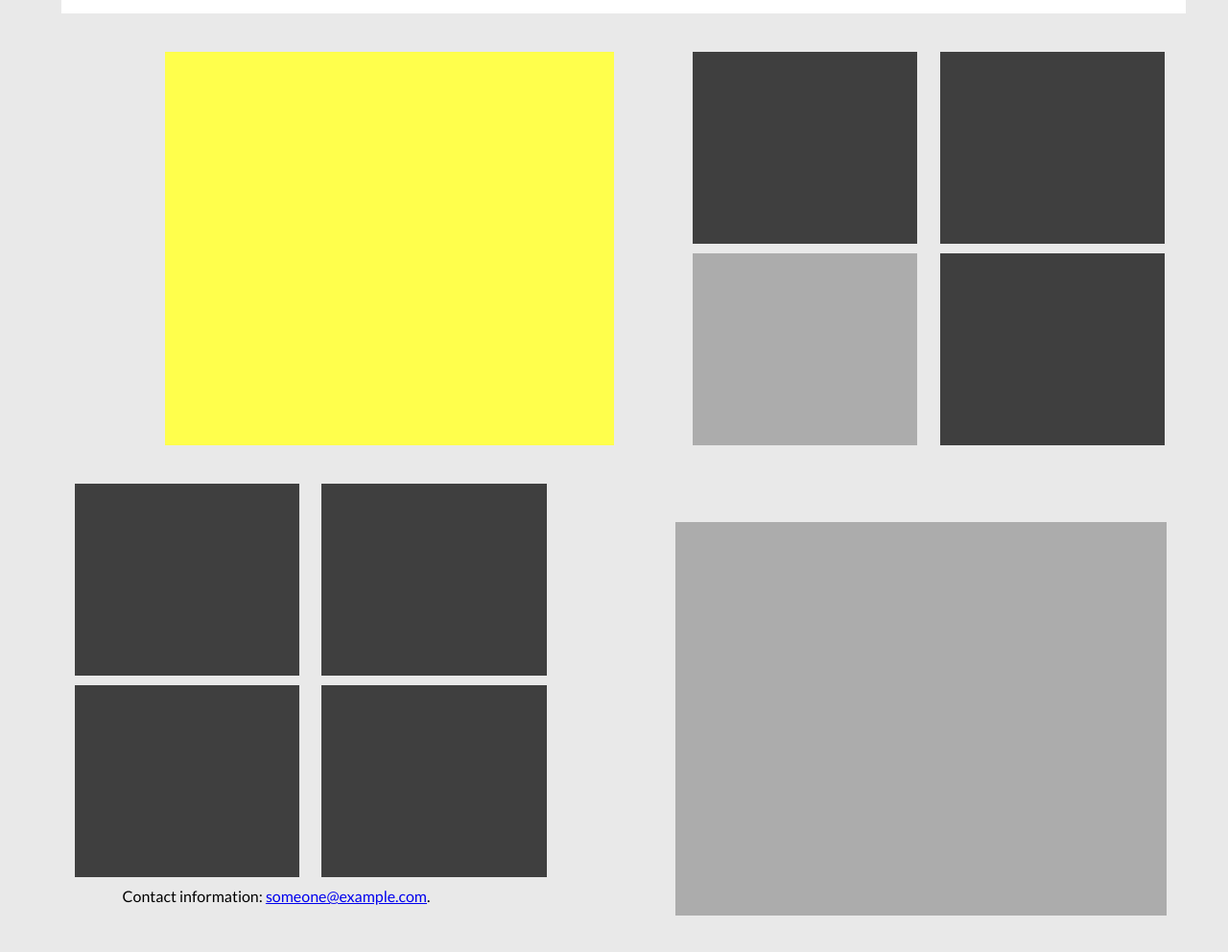
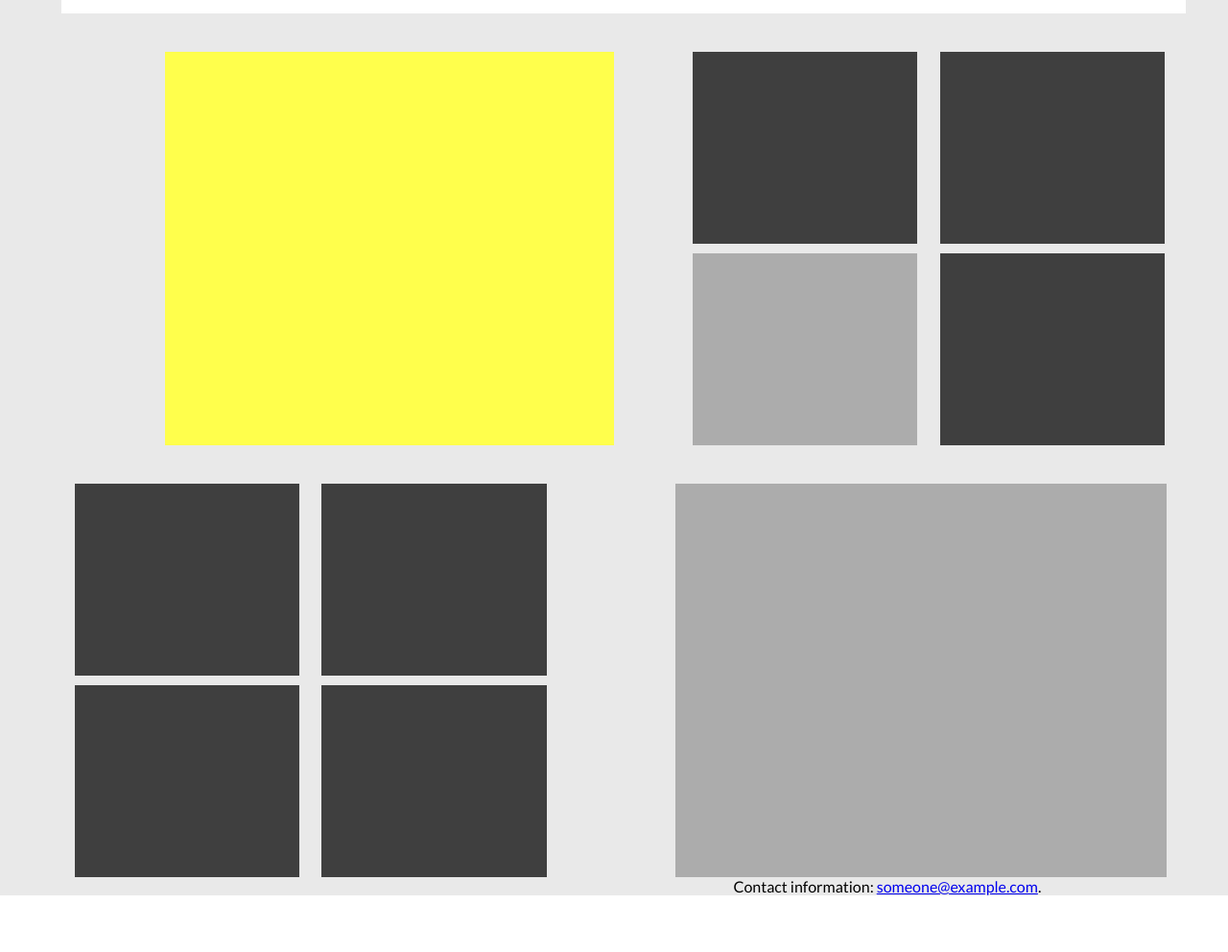
Before and after one commit to alyakin/laptop-phone, a plain HTML site: page index.html in a window 1280 px wide. Shown: the part 106-1098 px from the top of the page at 96% size. After the commit the page ends 1039 px from the top, so only its background shows below. Drawn offline with Linux system fonts and the light colour scheme.

Commit message:
this is killing me

```diff
--- a/css/my-style.css
+++ b/css/my-style.css
@@ -122,8 +122,6 @@ nav ul li a {
         height: 410px;
         background-color: #3f3f3f;
         margin-left: 10%;
-        margin-top: 40px;
-        margin-bottom: 40px;
         margin-right: 5%;
         float: right;
 
--- a/index.html
+++ b/index.html
@@ -51,10 +51,11 @@
             <div id="small-box8"></div>
         </section>
         <br>
+        <section>
         <footer class="footer">
             <p>Contact information: <a href="mailto:someone@example.com">someone@example.com</a>.</p>
 </footer>
-
+        </section>
         </section>
 
     </main>
```
